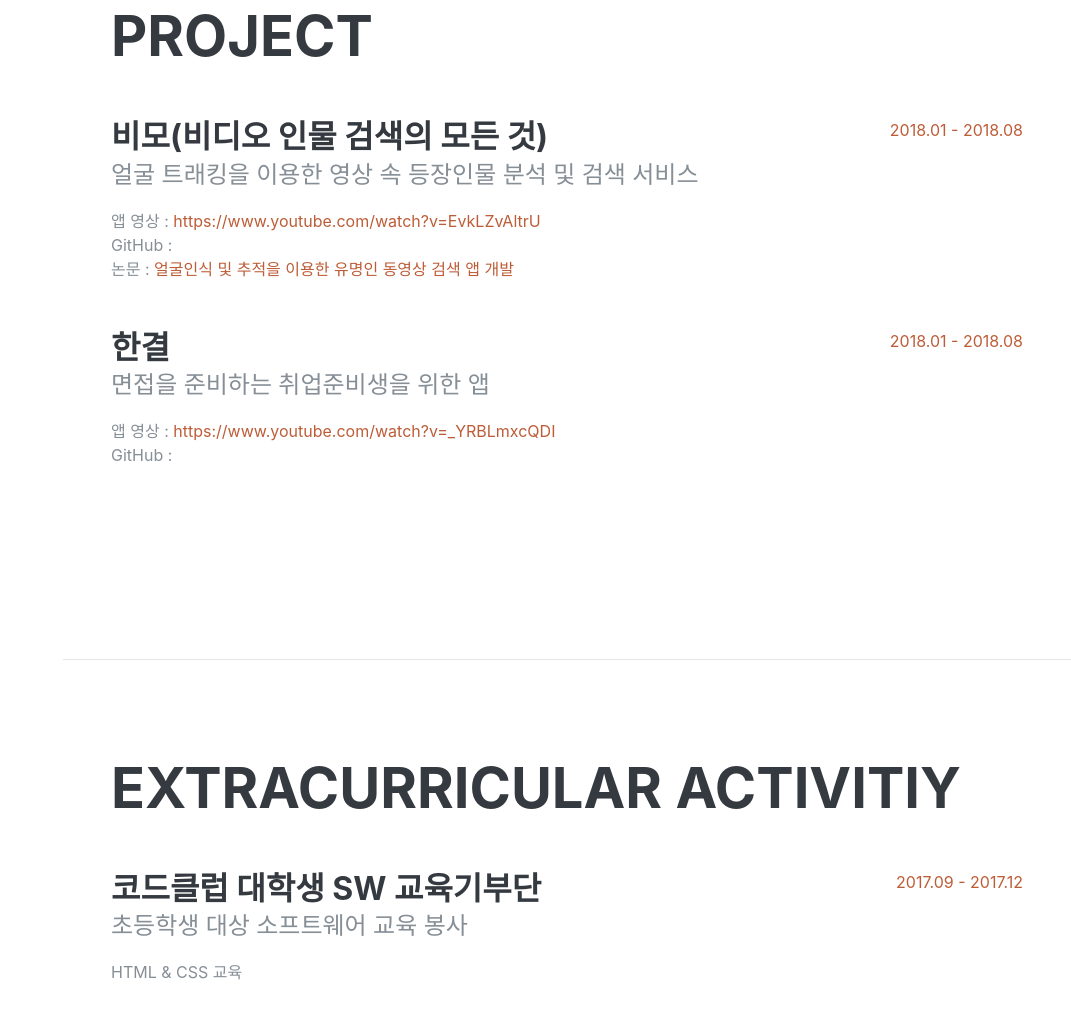
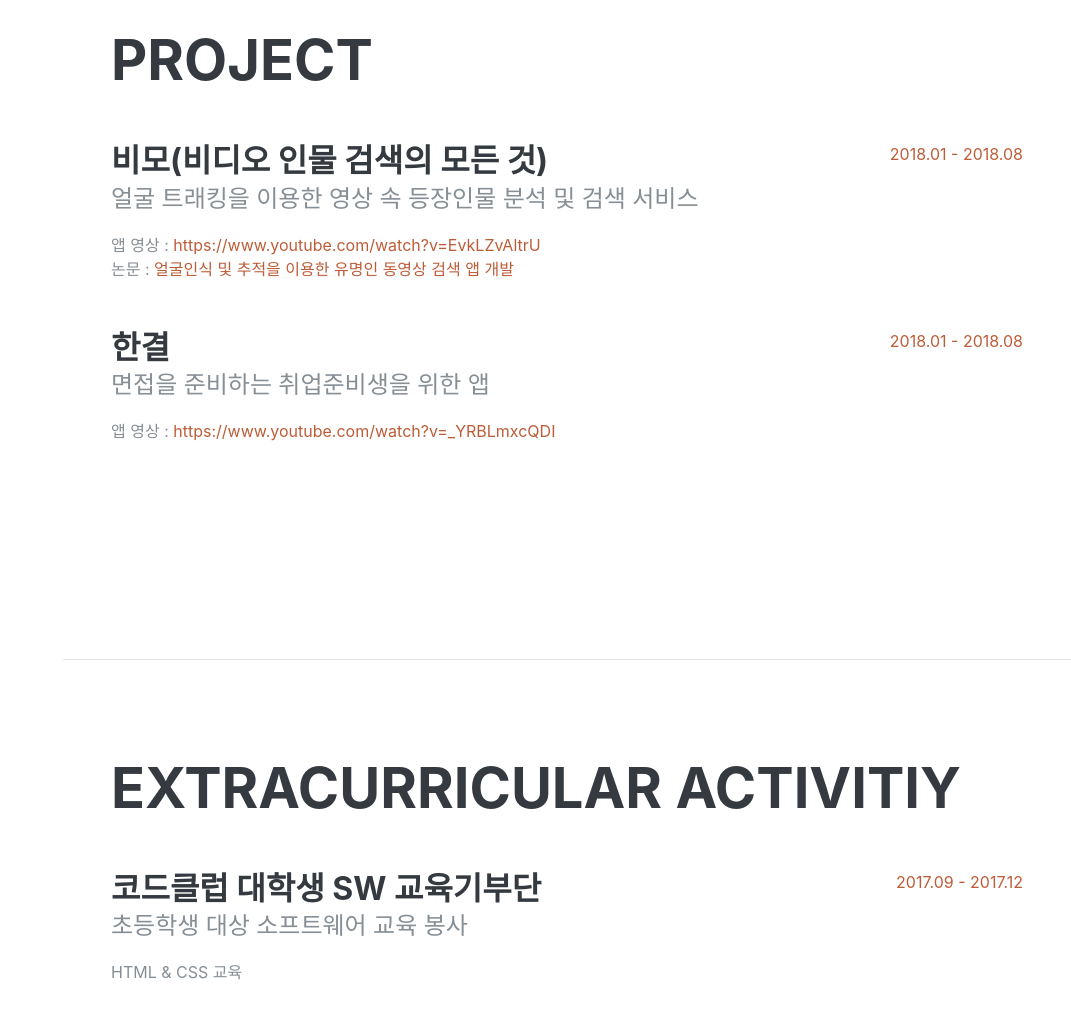
Before and after one commit to injj0126/song53.github.io, a plain HTML site: page index.html in a window 1280 px wide. Shown: the part 942-1961 px from the top of the page, without its empty margins (209-1280 px from the left). Drawn offline with Linux system fonts and the light colour scheme; a script that the page names is missing; a web font is replaced by a local one.

Commit message:
Add files via upload

```diff
--- a/index.html
+++ b/index.html
@@ -98,7 +98,6 @@
               <h3 class="mb-0">비모(비디오 인물 검색의 모든 것)</h3>
               <div class="subheading mb-3">얼굴 트래킹을 이용한 영상 속 등장인물 분석 및 검색 서비스</div>
               <div>앱 영상 : <a href="https://www.youtube.com/watch?v=EvkLZvAltrU" target="_blank">https://www.youtube.com/watch?v=EvkLZvAltrU</a></div>
-              <div>GitHub : <a href="" target="_blank">   </a></div>
               <div>논문 : <a href="http://www.dbpia.co.kr/Journal/ArticleDetail/NODE07567549" target="_blank">얼굴인식 및 추적을 이용한 유명인 동영상 검색 앱 개발</a></div>
             </div>
             <div class="resume-date text-md-right">
@@ -111,7 +110,6 @@
               <h3 class="mb-0">한결</h3>
               <div class="subheading mb-3">면접을 준비하는 취업준비생을 위한 앱</div>
               <div>앱 영상 : <a href="https://www.youtube.com/watch?v=_YRBLmxcQDI" target="_blank">https://www.youtube.com/watch?v=_YRBLmxcQDI</a></div>
-              <div>GitHub : <a href="">   </a></div>
             </div>
             <div class="resume-date text-md-right">
               <span class="text-primary">2018.01 - 2018.08</span>
```
